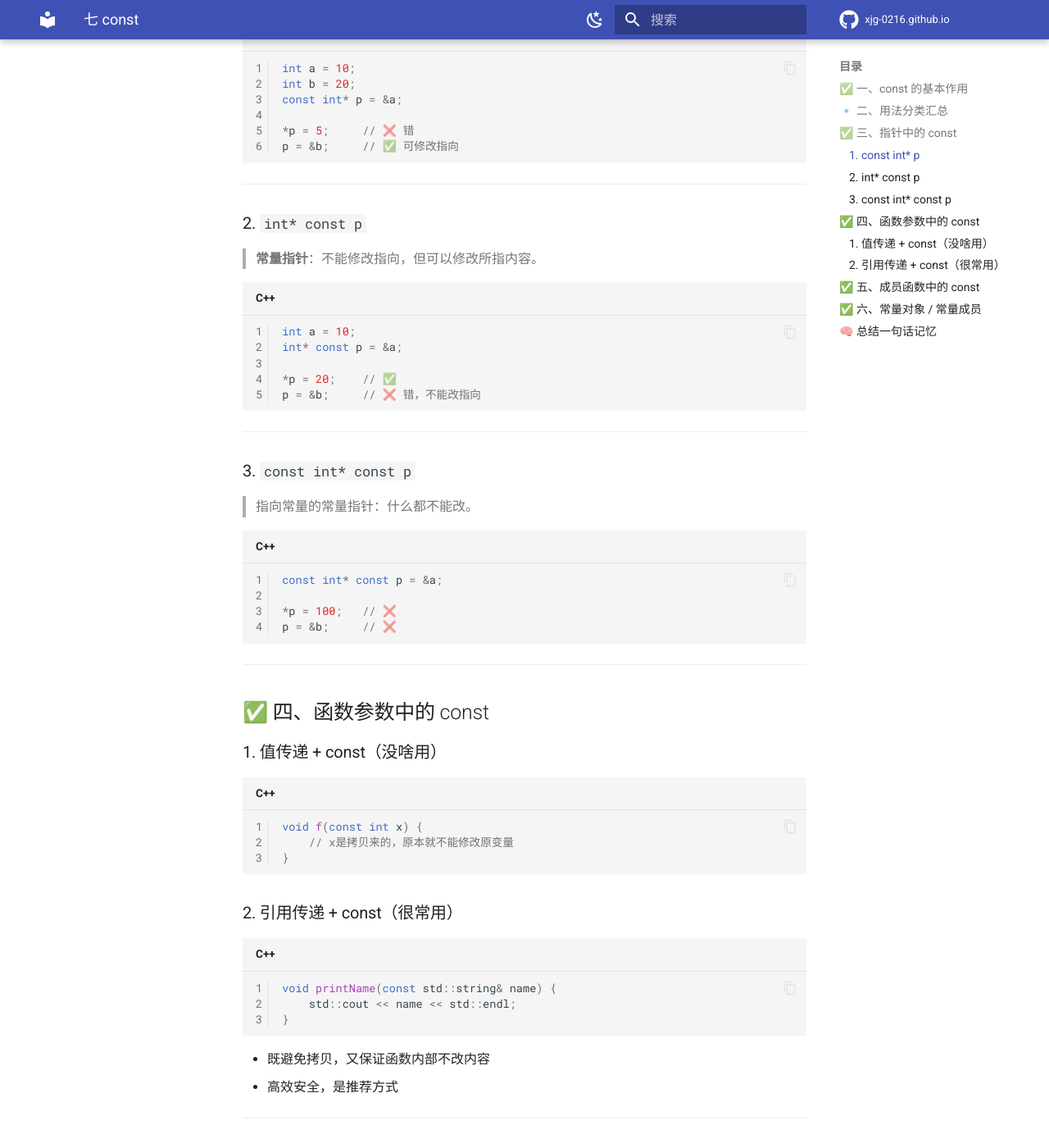
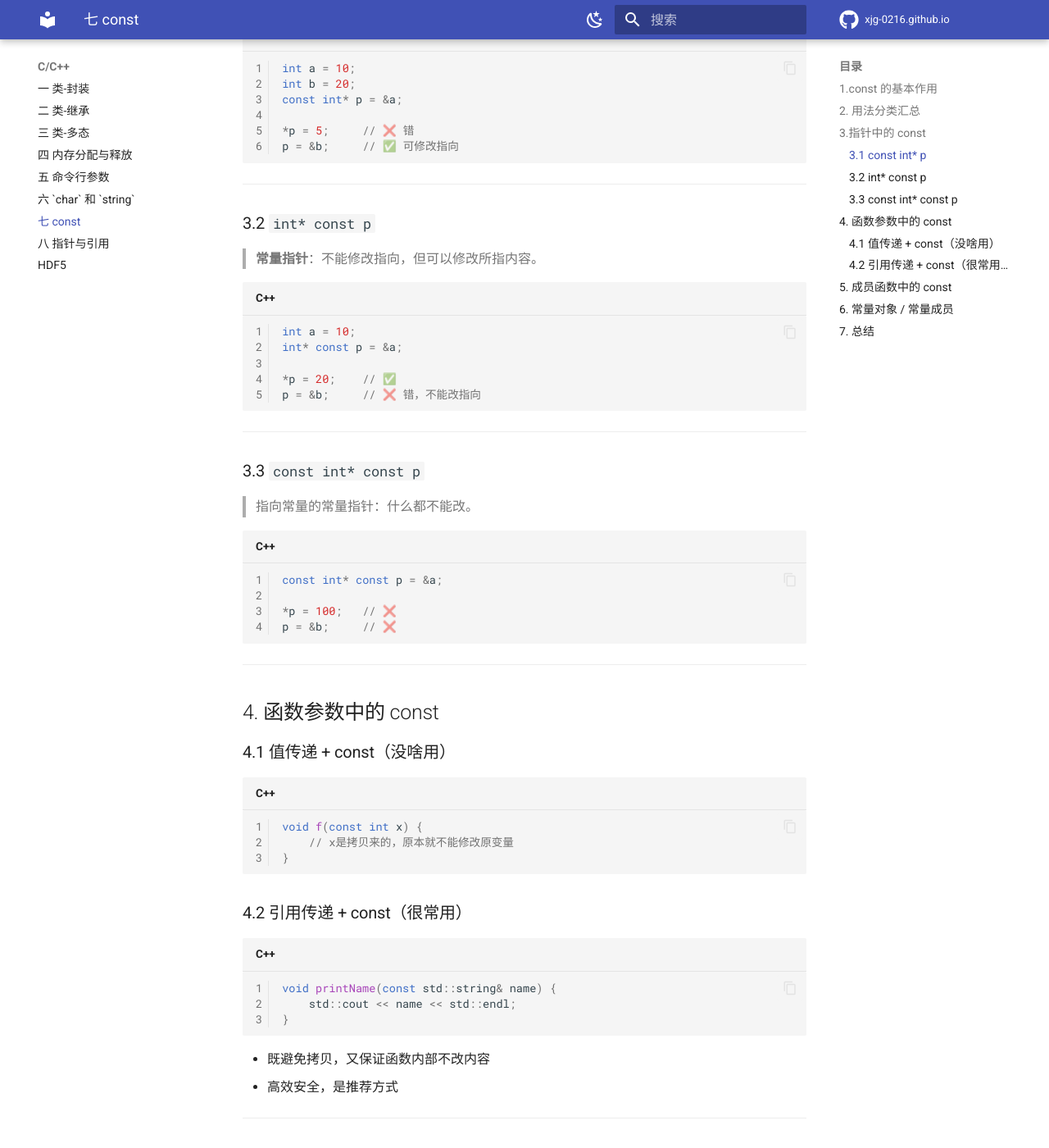
Before and after one commit to Xjg-0216/xjg-0216.github.io, an MkDocs documentation site: the page built from docs/C/C++/07-const.md, in a window 1280 px wide and 1400 px high, scrolled down 1155 px. Shown: the whole window at 82% size. Built offline with MkDocs 1.6.1 and Material for MkDocs 9.7.7, drawn with Linux system fonts in a browser that asks for light colours; comment, search, counter and statistics services are not loaded; some of the changed text lies outside the part shown.

Commit message:
update cpp

````diff
--- a/docs/C/C++/07-const.md
+++ b/docs/C/C++/07-const.md
@@ -4,7 +4,7 @@
 
 ---
 
-## ✅ 一、const 的基本作用
+## 1.const 的基本作用
 
 ```cpp
 const int a = 10;
@@ -13,7 +13,7 @@ a = 20;  // ❌ 错误，a 是常量不能修改
 
 ---
 
-## 🔹 二、用法分类汇总
+## 2. 用法分类汇总
 
 | 用法       | 示例                     | 含义                    |
 | -------- | ---------------------- | --------------------- |
@@ -26,9 +26,9 @@ a = 20;  // ❌ 错误，a 是常量不能修改
 
 ---
 
-## ✅ 三、指针中的 const
+## 3.指针中的 const
 
-### 1. `const int* p`
+### 3.1 `const int* p`
 
 > 指向 **常量** 的指针：不能通过 `*p` 修改值，但 `p` 本身可以指向别处。
 
@@ -43,7 +43,7 @@ p = &b;     // ✅ 可修改指向
 
 ---
 
-### 2. `int* const p`
+### 3.2 `int* const p`
 
 > **常量指针**：不能修改指向，但可以修改所指内容。
 
@@ -57,7 +57,7 @@ p = &b;     // ❌ 错，不能改指向
 
 ---
 
-### 3. `const int* const p`
+### 3.3 `const int* const p`
 
 > 指向常量的常量指针：什么都不能改。
 
@@ -70,9 +70,9 @@ p = &b;     // ❌
 
 ---
 
-## ✅ 四、函数参数中的 const
+## 4. 函数参数中的 const
 
-### 1. 值传递 + const（没啥用）
+### 4.1 值传递 + const（没啥用）
 
 ```cpp
 void f(const int x) {
@@ -80,7 +80,7 @@ void f(const int x) {
 }
 ```
 
-### 2. 引用传递 + const（很常用）
+### 4.2 引用传递 + const（很常用）
 
 ```cpp
 void printName(const std::string& name) {
@@ -93,7 +93,7 @@ void printName(const std::string& name) {
 
 ---
 
-## ✅ 五、成员函数中的 const
+## 5. 成员函数中的 const
 
 用于**类的成员函数**后面，表示该函数不修改对象的成员变量（除了 `mutable` 修饰的除外）：
 
@@ -121,15 +121,15 @@ s.setName("Tom"); // ❌ 报错
 
 ---
 
-## ✅ 六、常量对象 / 常量成员
+## 6. 常量对象 / 常量成员
 
 ```cpp
-const Student s;  // 整个对象是只读的
+const Student s;  // 整个对象是只读的，常对象只能调用常变量
 ```
 
 ---
 
-## 🧠 总结一句话记忆
+## 7. 总结
 
 | 写法                      | 含义           |
 | ----------------------- | ------------ |
--- a/mkdocs.yml
+++ b/mkdocs.yml
@@ -51,6 +51,8 @@ nav:
     - C/C++/04-memory.md
     - C/C++/05-argv.md
     - C/C++/06-char.md
+    - C/C++/07-const.md
+    - C/C++/08-point_reference.md
     - C/C++/hdf5.md
   - computer_network:
     - computer_network/01-client_server.md
````
Also changed, not shown: other parts of docs/C/C++/07-const.md (+0 -4 lines), docs/C/C++/08-point_reference.md (+12 -10 lines).
